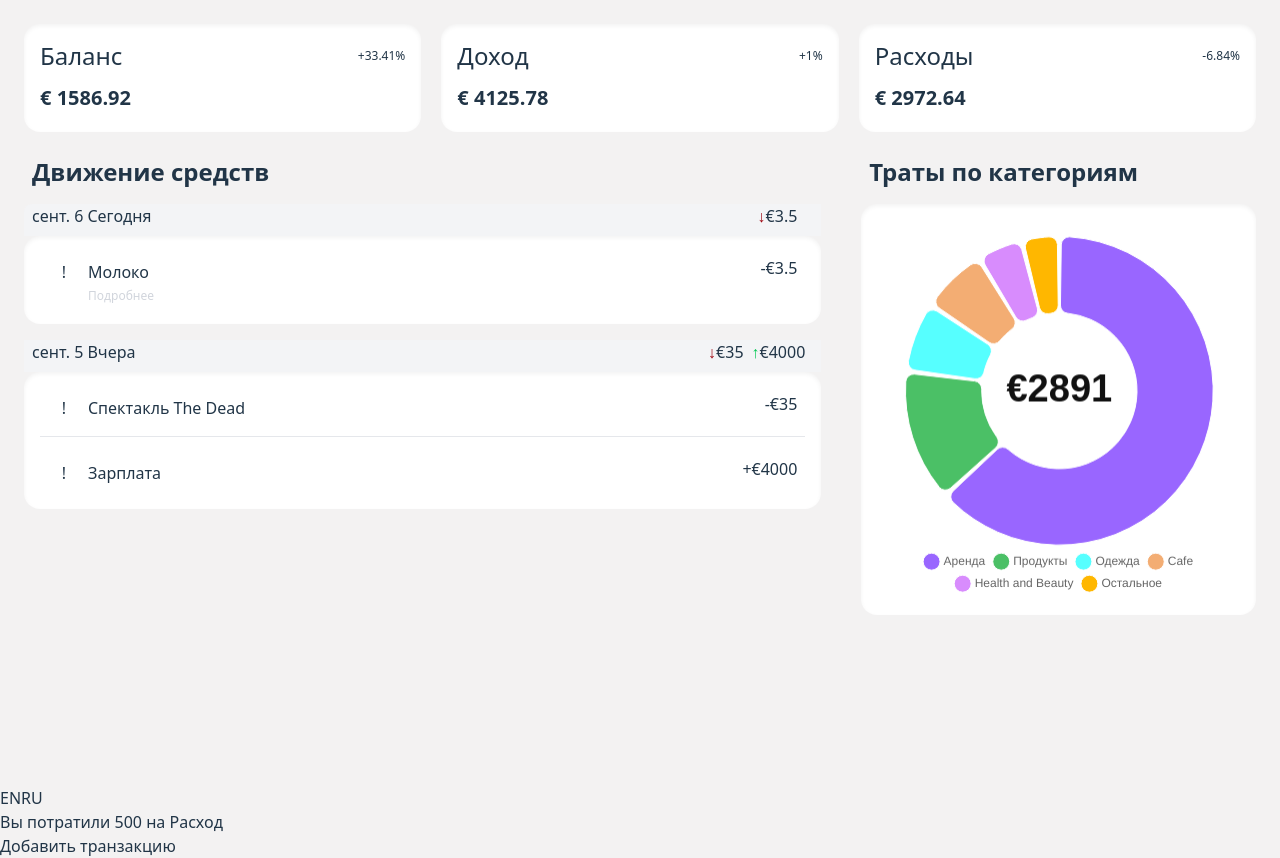
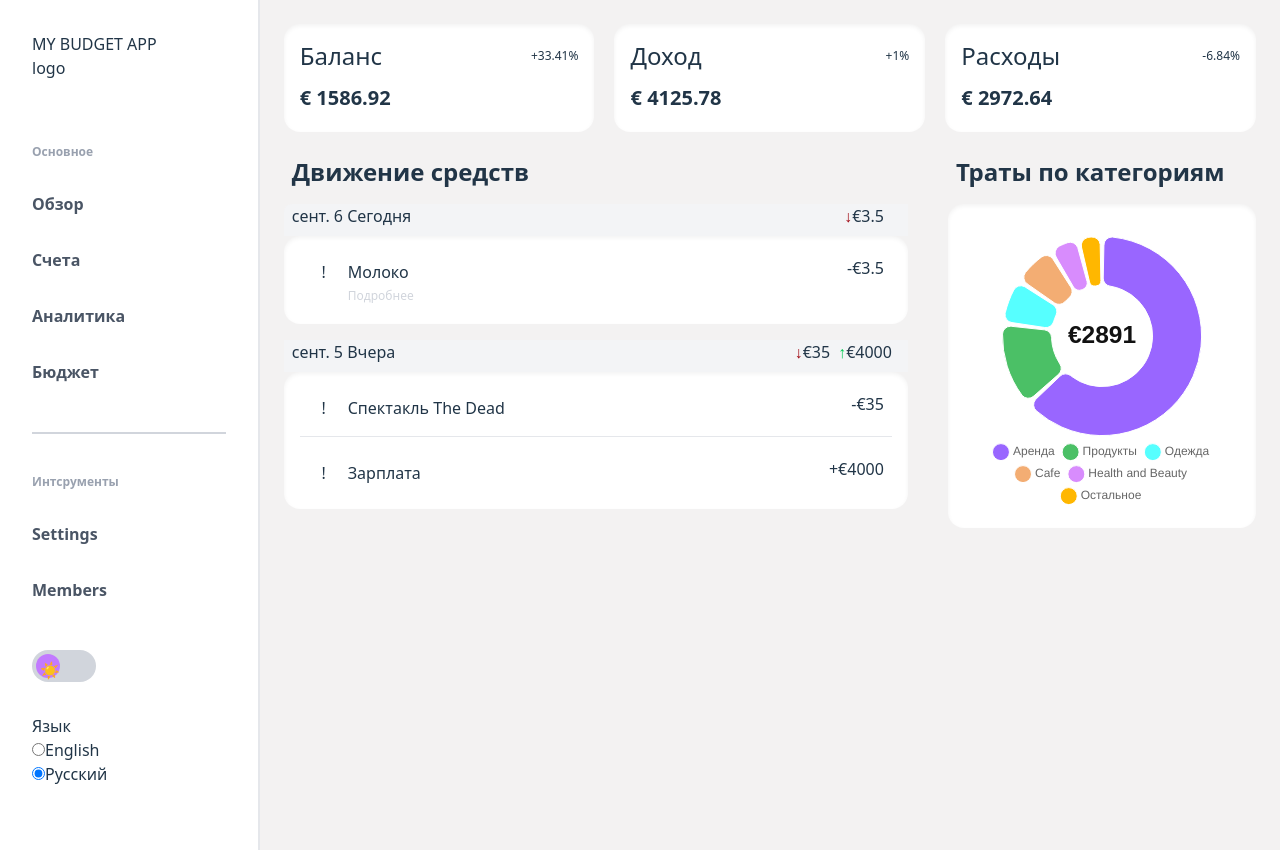
Before and after one commit to ldudanova/personal-budget-app, a React (Vite) app: page / in a window 1280 px wide. Built offline with nearby package versions, Linux system fonts and the light colour scheme; data requests are answered from the project's data file.

Commit message:
Add lang change

```diff
--- a/src/App.tsx
+++ b/src/App.tsx
@@ -1,30 +1,27 @@
 import {BrowserRouter, Route, Routes} from "react-router-dom"
-import {useTranslation} from "react-i18next";
 import "./i18n";
 import "./App.css"
 import HomePage from "./components/Pages/HomePage/HomePage.tsx";
+import {SidePanelDesktop} from "./components/SidePanel/SidePanelDesktop.tsx";
 
 function App() {
-    const {t, i18n} = useTranslation();
-
-    const switchLanguage = (lang: string) => {
-        i18n.changeLanguage(lang);
-    };
-
     return (
         <>
             <BrowserRouter>
-                <Routes>
-                    <Route path={"/"} element={<HomePage/>}/>
-                </Routes>
+                <div className="flex">
+                    <SidePanelDesktop/>
+                    <Routes>
+                        <Route path={"/"} element={<HomePage/>}/>
+                    </Routes>
 
-                <div>
+                    {/*       <div>
                     <button onClick={() => switchLanguage("en")}>EN</button>
                     <button onClick={() => switchLanguage("ru")}>RU</button>
 
                     <p>{t("spent_on", {amount: 500, category: t("expense")})}</p>
 
                     <button>{t("add_transaction")}</button>
+                </div>*/}
                 </div>
             </BrowserRouter>
         </>
--- /dev/null
+++ b/src/UI/Buttons/LangToggle.tsx
@@ -0,0 +1,43 @@
+import i18n from "i18next";
+import {useState} from "react";
+import {useTranslation} from "react-i18next";
+
+// TODO: подумать
+export default function LangToggle() {
+    const [lang, setLang] = useState(i18n.language || "en");
+    const {t} = useTranslation();
+
+    const switchLanguage = (newLang: string) => {
+        setLang(newLang);
+        i18n.changeLanguage(newLang);
+    };
+
+    return (
+        <fieldset>
+            <legend>{t("language")}</legend>
+
+            <div>
+                <input type="radio"
+                       id="englishLang"
+                       name="LangBtn"
+                       value="english"
+                       checked={lang === "en"}
+                       onChange={() => switchLanguage("en")}/>
+                <label htmlFor="englishLang">English</label>
+            </div>
+
+            <div>
+                <input type="radio"
+                       id="russianLang"
+                       name="langBtn"
+                       value="ru"
+                       checked={lang === "ru"}
+                       onChange={() => switchLanguage("ru")}
+                />
+                <label htmlFor="russianLang">Русский</label>
+            </div>
+
+        </fieldset>
+
+    )
+}
--- /dev/null
+++ b/src/UI/Buttons/ThemeToggle.tsx
@@ -0,0 +1,43 @@
+import { useState } from "react";
+
+// TODO: доделать!
+
+export default function ThemeToggle() {
+    const [dark, setDark] = useState(false);
+
+    return (
+        <button
+            onClick={() => setDark(!dark)}
+            className={`
+        relative inline-flex h-8 w-16 items-center rounded-full
+        transition-colors duration-300
+        ${dark ? "bg-gray-800" : "bg-gray-300"}
+      `}
+        >
+            {/* Кружок с иконкой */}
+            <span
+                className={`
+          flex h-6 w-6 items-center justify-center rounded-full bg-purple-400 text-white
+          transform transition-transform duration-300
+          ${dark ? "translate-x-8" : "translate-x-1"}
+        `}
+            >
+        {dark ? <div className="h-4 w-4">🌙</div> : <div className="h-4 w-4">☀️</div>}
+      </span>
+
+            {/* Фоновая иконка (неактивная) слева */}
+            <div
+                className={`
+          absolute left-2 h-4 w-4
+          ${dark ? "text-gray-400" : "text-gray-600"}
+        `}
+           />
+
+            {/* Фоновая иконка (неактивная) справа */}
+            <div  className={`
+          absolute right-2 h-4 w-4
+          ${dark ? "text-gray-600" : "text-gray-400"}
+        `}/>
+        </button>
+    );
+}
--- /dev/null
+++ b/src/UI/Buttons/ToggleButton.tsx
@@ -0,0 +1,23 @@
+import {useState} from "react";
+
+export function ToggleButton() {
+    const [enabled, setEnabled] = useState(false);
+
+    return (
+        <button
+            onClick={() => setEnabled(!enabled)}
+            className={`
+        relative inline-flex h-6 w-12 items-center rounded-full
+        transition-colors duration-300
+        ${enabled ? "bg-blue-600" : "bg-gray-300"}
+      `}
+        >
+      <span
+          className={`
+          inline-block h-4 w-4 transform rounded-full bg-white transition-transform duration-300
+          ${enabled ? "translate-x-6" : "translate-x-1"}
+        `}
+      />
+        </button>
+    )
+}
--- /dev/null
+++ b/src/components/SidePanel/SidePanelDesktop.tsx
@@ -0,0 +1,69 @@
+import {useTranslation} from "react-i18next";
+import {ToggleButton} from "../../UI/Buttons/ToggleButton.tsx";
+import ThemeToggle from "../../UI/Buttons/ThemeToggle.tsx";
+import LangToggle from "../../UI/Buttons/LangToggle.tsx";
+
+export function SidePanelDesktop() {
+    const {t} = useTranslation();
+
+    return (
+        <div className="bg-white border-r-2 border-gray-200 pr-8 pb-8 w-xs">
+            <div className="mb-8 p-8">MY BUDGET APP logo</div>
+            <div className="text-gray-400 text-xs font-bold mb-4 pl-8">
+                {t("general")}
+            </div>
+            <div className="mb-8">
+                <div
+                    className="flex rounded-tr-lg rounded-br-lg pl-8 py-4 font-bold text-gray-600 hover:text-shadow-violet-600 hover:bg-violet-100 cursor-pointer transition-colors duration-200">
+                    <div className="icon"></div>
+                    <div>{t("dashboard")}</div>
+                </div>
+                <div
+                    className="flex rounded-tr-lg rounded-br-lg pl-8 py-4 font-bold text-gray-600 hover:text-shadow-violet-600 hover:bg-violet-100 cursor-pointer transition-colors duration-200">
+                    <div className="icon"></div>
+                    <div>{t("accounts")}</div>
+                </div>
+                <div
+                    className="flex rounded-tr-lg rounded-br-lg pl-8 py-4 font-bold text-gray-600 hover:text-shadow-violet-600 hover:bg-violet-100 cursor-pointer transition-colors duration-200">
+                    <div className="icon"></div>
+                    <div>{t("analytics")}</div>
+                </div>
+                <div
+                    className="flex rounded-tr-lg rounded-br-lg pl-8 py-4 font-bold text-gray-600 hover:text-shadow-violet-600 hover:bg-violet-100 cursor-pointer transition-colors duration-200">
+                    <div className="icon"></div>
+                    <div>{t("budget_planner")}</div>
+                </div>
+
+            </div>
+
+            <div className="ml-8 mb-10 h-0.5 w-4xs border-t-2 border-gray-300"/>
+
+            <div className="text-gray-400 text-xs font-bold mb-4 pl-8">
+                {t("tools")}
+            </div>
+
+            <div className="mb-8">
+                <div
+                    className="flex rounded-tr-lg rounded-br-lg pl-8 py-4 font-bold text-gray-600 hover:text-shadow-violet-600 hover:bg-violet-100 cursor-pointer transition-colors duration-200">
+                    <div className="icon"></div>
+                    <div>{t("settings")}</div>
+                </div>
+                <div
+                    className="flex rounded-tr-lg rounded-br-lg pl-8 py-4 font-bold text-gray-600 hover:text-shadow-violet-600 hover:bg-violet-100 cursor-pointer transition-colors duration-200">
+                    <div className="icon"></div>
+                    <div>{t("members")}</div>
+                </div>
+            </div>
+
+            <div className="pl-8 mb-8">
+                <ThemeToggle/>
+            </div>
+
+            <div className="pl-8 mb-8">
+                <LangToggle/>
+            </div>
+
+
+        </div>
+    )
+}
--- a/src/index.css
+++ b/src/index.css
@@ -34,8 +34,9 @@ body {
     display: flex;
     place-items: center;
     min-width: 320px;
-    min-height: 100vh;
-    background-color: #f3f2f2; //TODO: убрать
+    /*min-height: 100vh;*/
+    height: 100%;
+    background-color: #f3f2f2; /*TODO: убрать*/
 
 }
 
--- a/src/locales/en.json
+++ b/src/locales/en.json
@@ -1,4 +1,5 @@
 {
+  "general": "General",
   "title": "My Budget App",
   "income": "Income",
   "expense": "Expense",
@@ -8,8 +9,19 @@
   "Yesterday": "Yesterday",
   "error": "Error",
   "loading": "Loading",
+  "tools": "Tools",
   "transactions": "Transactions",
   "expenses_by_categories": "Expenses by categories",
+
+  "dashboard": "Dashboard",
+  "accounts": "Accounts",
+  "analytics": "Analytics",
+  "budget_planner": "Budget Planner",
+
+  "settings": "Settings",
+  "members": "Members",
+
+  "language": "Language",
 
 
   "spent_on": "You spent {{amount}} on {{category}}",
--- a/src/locales/ru.json
+++ b/src/locales/ru.json
@@ -1,4 +1,5 @@
 {
+  "general": "Основное",
   "title": "Мой бюджет",
   "income": "Доход",
   "expense": "Расход",
@@ -8,8 +9,17 @@
   "yesterday": "Вчера",
   "error": "Ошибка",
   "loading": "Загрузка",
+  "tools": "Интсрументы",
   "transactions": "Движение средств",
   "expenses_by_categories": "Траты по категориям",
+
+  "dashboard": "Обзор",
+  "accounts": "Счета",
+  "analytics": "Аналитика",
+  "budget_planner": "Бюджет",
+
+  "language": "Язык",
+
 
 
   "spent_on": "Вы потратили {{amount}} на {{category}}",
```
